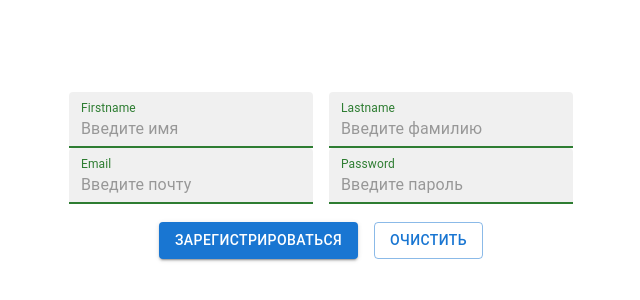
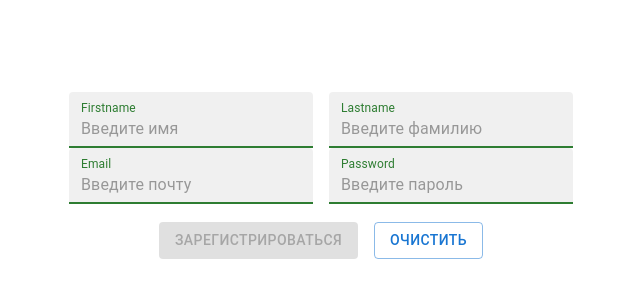
Before and after one commit to belarty/home-work-1, a React (Create React App) app in the folder home-work-1/: page / in a window 1280 px wide. Shown: the part 108-408 px from the top of the page, without its empty margins (319-959 px from the left). Built offline with nearby package versions, Linux system fonts and the light colour scheme.

Commit message:
Что-то странное

```diff
--- a/home-work-1/src/tutorial-5/App.js
+++ b/home-work-1/src/tutorial-5/App.js
@@ -52,7 +52,6 @@ const App = () => {
                         <Button onClick={() => handleRemoveComment(comment.createdAt)} variant="contained">Удалить комментарий</Button>
                     </div>
                 )}
-
                 <div className={styles.commentsForm}>
                     <TextField onChange={handleInputValue} name='fullName' sx={{ marginBottom: 2, marginTop: 2, width: 400 }} id="filled-basic" label="Имя" placeholder='Введите имя' />
                     <TextField onChange={handleInputValue} name='email' sx={{ marginBottom: 2, width: 400 }} id="filled-basic" label="Почта" placeholder='Введите почту' />
--- a/home-work-1/src/tutorial-7/App.js
+++ b/home-work-1/src/tutorial-7/App.js
@@ -16,20 +16,12 @@ const App = () => {
 
     const onSubmit = (values) => {
         console.log(values)
-        reset(
-            {
-                firstName: '',
-                lastName: '',
-                email: '',
-                password: ''
-            }
-        )
     };
 
-    console.log(formState);
-
+    const isValid = !!formState.firstName && !!formState.lastName && !!formState.email && !!formState.password;
     return (
         <div className={style.form}>
+            <form onSubmit={handleSubmit(onSubmit)}>
                 <div>
                     <TextField
                         {...register("firstName", {
@@ -74,8 +66,8 @@ const App = () => {
                         {...register("email", {
                             required: 'Это обязательное поле!',
                             pattern: {
-                            value: /^[A-Z0-9._%+-]+@[A-Z0-9.-]+\.[A-Z]{2,}$/i,
-                            message: "Неправильный формат почты"
+                                value: /^[A-Z0-9._%+-]+@[A-Z0-9._%+-]+\.[A-Z]{2,}$/i,
+                                message: "Это неверная почта!"
                             },
                             maxLength: 15
                         })}
@@ -108,11 +100,22 @@ const App = () => {
                         focused
                     />
                 </div>
+            </form>
+
             <div>
                 <br />
-                <Button onClick={
+                <Button onClick={() => {
                     handleSubmit(onSubmit)
+                    reset(
+                        {
+                            firstName: '',
+                            lastName: '',
+                            email: '',
+                            password: ''
                         }
+                    )
+                }}
+                    disabled={!isValid}
                     variant="contained">
                     Зарегистрироваться
                 </Button>
```
Lines whose indentation alone changed are shown as unchanged.
